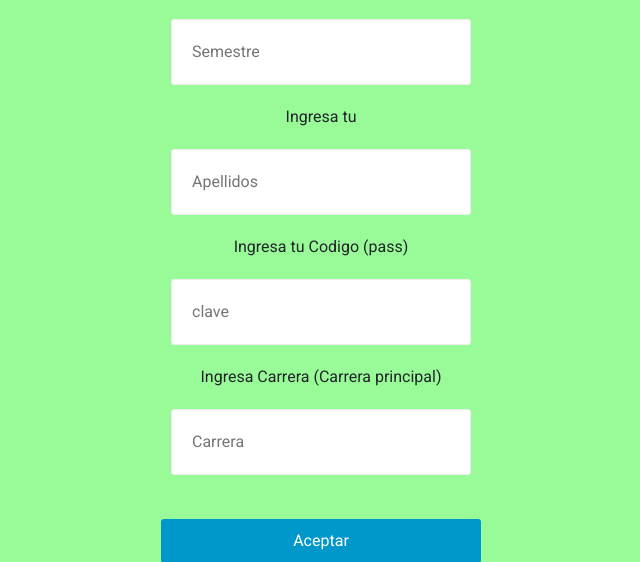
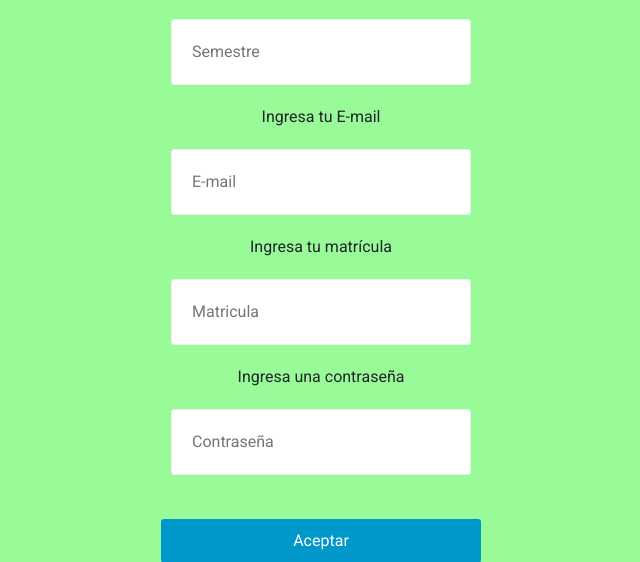
Before and after one commit to JuanIllescas/proyectutorias, a PHP site: page /Tesi/signup.php in a window 1280 px wide. Shown: the part 1281-1843 px from the top of the page, without its empty margins (319-959 px from the left). Run offline with PHP 8.4, Linux system fonts and the light colour scheme.

Commit message:
Add files via upload

```diff
--- a/Tesi/signup.php
+++ b/Tesi/signup.php
@@ -55,12 +55,12 @@
         <input type="text" name="carrera" placeholder="Carrera">
         <p>Ingresa tu semestre</p>
         <input type="text" name="semestre" placeholder="Semestre">
-        <p>Ingresa tu <E-mail></E-mail></p>
-        <input type="text" name="apellido" placeholder="Apellidos">
-        <p>Ingresa tu Codigo (pass)</p>
-        <input type="text" name="pass" placeholder="clave">
-        <p>Ingresa Carrera (Carrera principal)</p>
-        <input type="text" name="carrera" placeholder="Carrera">
+        <p>Ingresa tu E-mail</p>
+        <input type="text" name="e-mail" placeholder="E-mail">
+        <p>Ingresa tu matrícula</p>
+        <input type="text" name="matricula" placeholder="Matricula">
+        <p>Ingresa una contraseña</p>
+        <input type="text" name="contraseña" placeholder="Contraseña">
         <br>
         <input type="submit" value="Aceptar" >
     </form>
```
